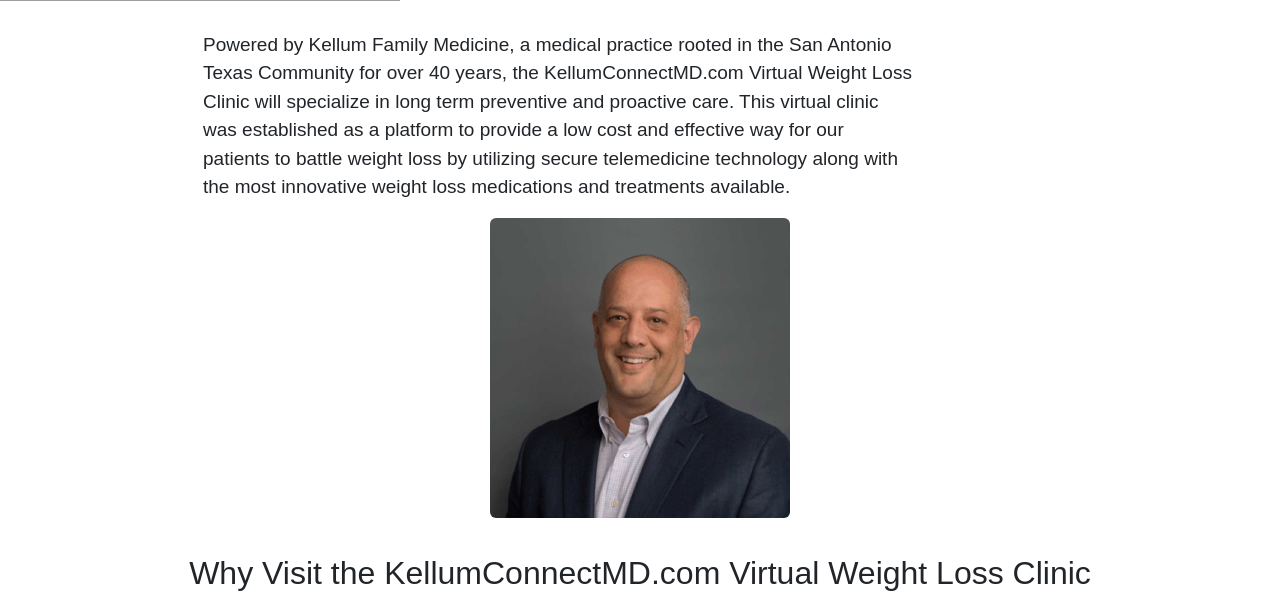
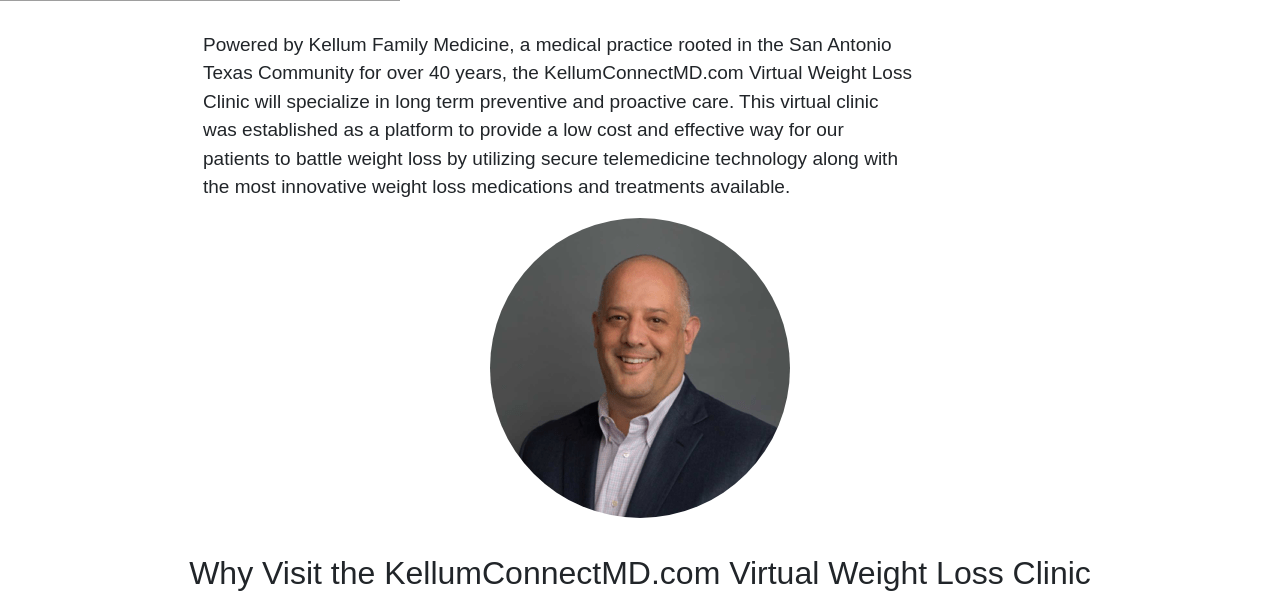
Before and after one commit to Dathmar/EasyConnectMD, a Django app: template EasyConnect/templates/EasyConnect/our-story.html in a window 1280 px wide. Shown: the part 312-915 px from the top of the page. Run offline with Django 3.2, Linux system fonts and the light colour scheme; the template is opened without the code that fills it, so the values that code supplies are empty; some libraries are stand-ins or nearby versions; some web fonts are replaced; grey boxes are pictures that could not be loaded.

Commit message:
Rounded kellum image

```diff
--- a/EasyConnect/templates/EasyConnect/our-story.html
+++ b/EasyConnect/templates/EasyConnect/our-story.html
@@ -50,7 +50,7 @@
                     </div>
                 </div>
                 <div class="col d-sm-flex align-items-sm-end fade-in">
-                    <img class="rounded mx-auto d-block" src="{% get_static_prefix %}EasyConnect/assets/img/DRKELLUM-300x300.png" alt="Photo of Doctor Kellum">
+                    <img class="rounded-circle mx-auto d-block" src="{% static 'EasyConnect/assets/img/DRKELLUM-300x300.png' %}" alt="Photo of Doctor Kellum">
                 </div>
             </div>
         </div>
```
